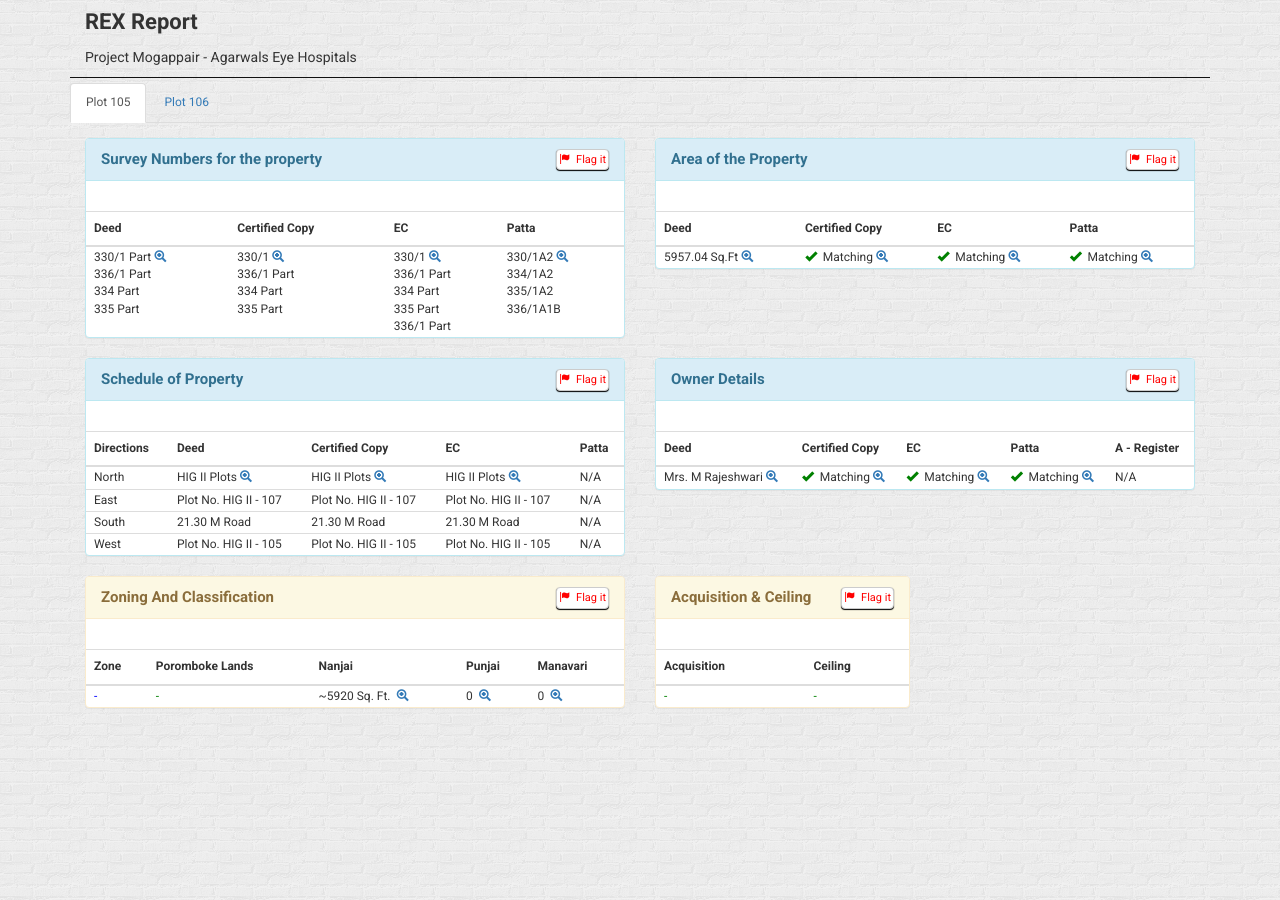
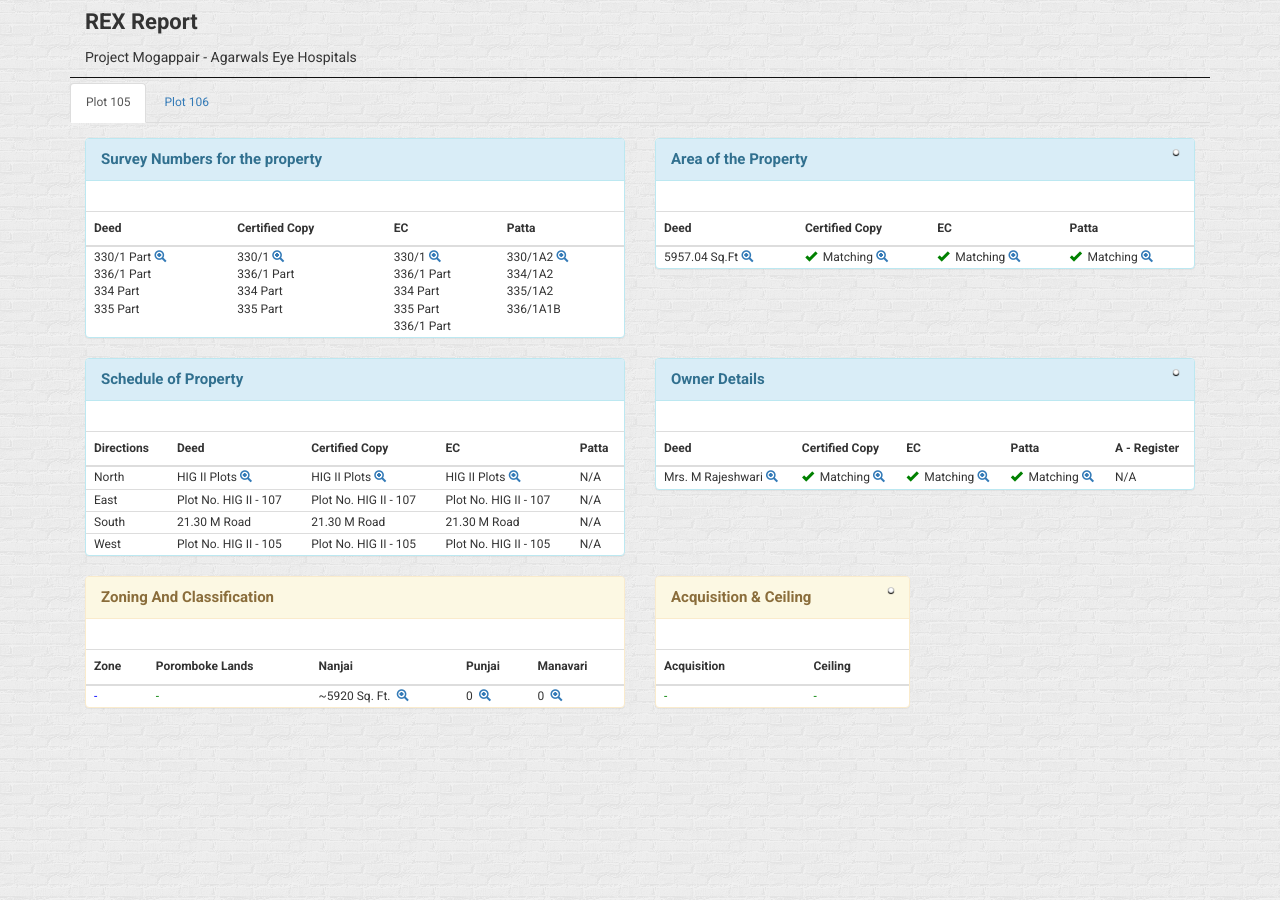
Before and after one commit to rohitdg/rohitdg.github.io, a Jekyll site: the page propreport_0.2/report_plot.html, which Jekyll copies as it is, in a window 1280 px wide. Built offline with Jekyll 4.4.1, drawn with Linux system fonts in a browser that asks for light colours; nearby versions of some CDN libraries; some web fonts are replaced; library files that are not in the unit come from our copies.

Commit message:
reposiveness bug

```diff
--- a/propreport_0.2/report_building.html
+++ b/propreport_0.2/report_building.html
@@ -141,31 +141,26 @@
             </div>
            <div class="col-md-12 collapse amenities_bills" id="property_tax">
               <object data="files/property tax.pdf" type="application/pdf" width="800px" height="600px">
-                  alt : <a href="https://www.dropbox.com/s/npl3whko31avmer/deed%20p.No%20105.pdf?dl=0">test.pdf</a>
               </object>
             </div>
 
             <div class="col-md-12 collapse amenities_bills" id="planning_permit">
               <object data="files/planning permit.pdf" type="application/pdf" width="800px" height="600px">
-                  alt : <a href="https://www.dropbox.com/s/en9q1dm94n36e7o/7%20-%20Planning%20Permit.jpg?dl=0">test.pdf</a>
               </object>
             </div>
 
             <div class="col-md-12 collapse amenities_bills" id="building_permission">
               <object data="files/building permit.pdf" type="application/pdf" width="800px" height="600px">
-                  alt : <a href="https://www.dropbox.com/s/w4iuxgafdbvpijn/Building%20permission.pdf?dl=0">test.pdf</a>
               </object>
             </div>
 
             <div class="col-md-12 collapse amenities_bills" id="CMDA_receipt">
               <object data="files/CMDA receipt.pdf" type="application/pdf" width="800px" height="600px">
-                  alt : <a href="https://www.dropbox.com/s/nbvokyulz2zileb/6%20-%20CMDA%20Receipt.pdf?dl=0">test.pdf</a>
               </object>
             </div>
 
             <div class="col-md-12 collapse amenities_bills" id="cc">
               <object data="files/cc.pdf" type="application/pdf" width="800px" height="600px">
-                  alt : <a href="https://www.dropbox.com/s/89k1jy0dof44mxn/CC%20-%20RAAJ%20TOWERS%20dt%2027.02.2015.jpg?dl=0">test.pdf</a>
               </object>
             </div>
           </div>
--- a/propreport_0.2/report_plot.html
+++ b/propreport_0.2/report_plot.html
@@ -49,7 +49,7 @@
             <div class="col-md-6">
               <div class="panel panel-info"  >
               <!-- Default panel contents -->
-              <div class="panel-heading">Survey Numbers for the property <button type="button" class="btn btn-default red_flag_button red_flag_button_propage"><span class="glyphicon glyphicon-flag" > </span> Flag it</button> </div>
+              <div class="panel-heading">Survey Numbers for the property <!-- <button type="button" class="btn btn-default red_flag_button red_flag_button_propage"><span class="glyphicon glyphicon-flag" > </span> Flag it</button> --> </div>
 
               <div class="panel-body"></div>
 
@@ -99,31 +99,29 @@
                   <tr class = "collapse" id = "surveynumbers_deed_105">
                     <td colspan=8>
                       <object data="files/deed_105.pdf" type="application/pdf" >
-                          alt : <a href="https://www.dropbox.com/s/4yy8kcymvl1iz1f/deed%20p.No%20105.pdf?dl=0">test.pdf</a>
+                        <embed data="files/deed_105.pdf" type="application/pdf" >
                       </object>
                     </td>
                   </tr>
 
                   <tr class = "collapse" id = "surveynumbers_cc_105">
                     <td colspan=8>
-                      <object data="files/cc_4002.pdf" type="application/pdf" width="500px" height="600px">
-                          alt : <a href="https://www.dropbox.com/s/ed3aejd9o5i22mp/cc_4001.pdf?dl=0"></a>
+                      <object data="files/cc_4002.pdf" type="application/pdf">
+                        <embed data="files/cc_4002.pdf" type="application/pdf">
                       </object>
                     </td>
                   </tr>
 
                   <tr class = "collapse" id = "surveynumbers_ec_105">
                     <td colspan=8>
-                      <object data="files/EC_105.pdf" type="application/pdf" width="500px" height="600px">
-                          alt : <a href="https://www.dropbox.com/s/1pqbrzo577wbgk2/EC_complete_105.pages?dl=0"></a>
+                      <object data="files/EC_105.pdf" type="application/pdf">
                       </object>
                     </td>
                   </tr>
 
                   <tr class = "collapse" id = "surveynumbers_patta_105">
                     <td colspan=8>
-                      <object data="files/patta.pdf" type="application/pdf" width="500px" height="600px">
-                          alt : <a href="https://www.dropbox.com/s/nb77jb9vrjjtxxs/patta.jpeg?dl=0"></a>
+                      <object data="files/patta.pdf" type="application/pdf">
                       </object>
                     </td>
                   </tr>
@@ -137,7 +135,7 @@
             <div class="col-md-6">
               <div class="panel panel-info" >
               <!-- Default panel contents -->
-                <div class="panel-heading">Area of the Property <button type="button" class="btn btn-default red_flag_button red_flag_button_propage"><span class="glyphicon glyphicon-flag" > </span> Flag it</button> </div>
+                <div class="panel-heading">Area of the Property <button type="button" class="btn btn-default red_flag_button red_flag_button_propage"><!-- <span class="glyphicon glyphicon-flag" > </span> Flag it</button> --> </div>
                 <div class="panel-body">
                 </div>
 
@@ -222,7 +217,7 @@
             <div class="col-md-6" id="schedule_div">
               <div class=" panel panel-info" >
             <!-- Default panel contents -->
-              <div class="panel-heading">Schedule of Property <button type="button" class="btn btn-default red_flag_button red_flag_button_propage"><span class="glyphicon glyphicon-flag" > </span> Flag it</button> </div>
+              <div class="panel-heading">Schedule of Property <!-- <button type="button" class="btn btn-default red_flag_button red_flag_button_propage"><span class="glyphicon glyphicon-flag" > </span> Flag it</button> --> </div>
               <div class="panel-body">
               </div>
 
@@ -325,7 +318,7 @@
             <div class="col-md-6">
               <div class="panel panel-info" >
               <!-- Default panel contents -->
-                <div class="panel-heading">Owner Details <button type="button" class="btn btn-default red_flag_button red_flag_button_propage"><span class="glyphicon glyphicon-flag" > </span> Flag it</button> </div>
+                <div class="panel-heading">Owner Details <button type="button" class="btn btn-default red_flag_button red_flag_button_propage"><!-- <span class="glyphicon glyphicon-flag" > </span> Flag it</button> --> </div>
                 <div class="panel-body">
                 </div>
 
@@ -417,7 +407,7 @@
             <div class="col-md-6" id="schedule_div">
               <div class="panel panel-warning" >
               <!-- Default panel contents -->
-                <div class="panel-heading">Zoning And Classification <button type="button" class="btn btn-default red_flag_button red_flag_button_propage"><span class="glyphicon glyphicon-flag" > </span> Flag it</button>  </div>
+                <div class="panel-heading">Zoning And Classification <!-- <button type="button" class="btn btn-default red_flag_button red_flag_button_propage"><span class="glyphicon glyphicon-flag" > </span> Flag it</button> -->  </div>
                 <div class="panel-body">
                 </div>
 
@@ -510,7 +497,7 @@
             <div class="col-md-3" >
               <div class="panel panel-warning" >
               <!-- Default panel contents -->
-                <div class="panel-heading">Acquisition & Ceiling <button type="button" class="btn btn-default red_flag_button red_flag_button_propage"><span class="glyphicon glyphicon-flag" > </span> Flag it</button> </div>
+                <div class="panel-heading">Acquisition & Ceiling <button type="button" class="btn btn-default red_flag_button red_flag_button_propage"><!-- <span class="glyphicon glyphicon-flag" > </span> Flag it</button> --> </div>
                 <div class="panel-body">
                 </div>
 
@@ -548,7 +535,7 @@
             <div class="col-md-6">
               <div class="panel panel-info"  >
               <!-- Default panel contents -->
-              <div class="panel-heading">Survey Numbers for the property <button type="button" class="btn btn-default red_flag_button red_flag_button_propage"><span class="glyphicon glyphicon-flag" > </span> Flag it</button> </div>
+              <div class="panel-heading">Survey Numbers for the property <!-- <button type="button" class="btn btn-default red_flag_button red_flag_button_propage"><span class="glyphicon glyphicon-flag" > </span> Flag it</button> --> </div>
 
               <div class="panel-body"></div>
 
@@ -598,31 +585,31 @@
                   <tr class = "collapse" id = "surveynumbers_deed_106">
                     <td colspan=8>
                       <object data="files/deed_106.pdf" type="application/pdf" >
-                          alt : <a href="https://www.dropbox.com/s/4yy8kcymvl1iz1f/deed%20p.No%20105.pdf?dl=0">test.pdf</a>
+                        <object data="files/deed_106.pdf" type="application/pdf" >
                       </object>
                     </td>
                   </tr>
 
                   <tr class = "collapse" id = "surveynumbers_cc_106">
                     <td colspan=8>
-                      <object data="files/cc_4002.pdf" type="application/pdf" width="500px" height="600px">
-                          alt : <a href="https://www.dropbox.com/s/ed3aejd9o5i22mp/cc_4001.pdf?dl=0"></a>
+                      <object data="files/cc_4002.pdf" type="application/pdf">
+                        <object data="files/cc_4002.pdf" type="application/pdf">
                       </object>
                     </td>
                   </tr>
 
                   <tr class = "collapse" id = "surveynumbers_ec_106">
                     <td colspan=8>
-                      <object data="files/EC_106.pdf" type="application/pdf" width="500px" height="600px">
-                          alt : <a href="https://www.dropbox.com/s/1pqbrzo577wbgk2/EC_complete_106.pages?dl=0"></a>
+                      <object data="files/EC_106.pdf" type="application/pdf">
+                        <object data="files/EC_106.pdf" type="application/pdf">
                       </object>
                     </td>
                   </tr>
 
                   <tr class = "collapse" id = "surveynumbers_patta_106">
                     <td colspan=8>
-                      <object data="files/patta.pdf" type="application/pdf" width="500px" height="600px">
-                          alt : <a href="https://www.dropbox.com/s/nb77jb9vrjjtxxs/patta.jpeg?dl=0"></a>
+                      <object data="files/patta.pdf" type="application/pdf">
+                        <embed data="files/patta.pdf" type="application/pdf">
                       </object>
                     </td>
                   </tr>
@@ -636,7 +623,7 @@
             <div class="col-md-6">
               <div class="panel panel-info" >
               <!-- Default panel contents -->
-                <div class="panel-heading">Area of the Property <button type="button" class="btn btn-default red_flag_button red_flag_button_propage"><span class="glyphicon glyphicon-flag" > </span> Flag it</button> </div>
+                <div class="panel-heading">Area of the Property <button type="button" class="btn btn-default red_flag_button red_flag_button_propage"><!-- <span class="glyphicon glyphicon-flag" > </span> Flag it</button> --> </div>
                 <div class="panel-body">
                 </div>
 
@@ -721,7 +705,7 @@
             <div class="col-md-6" id="schedule_div">
               <div class=" panel panel-info" >
             <!-- Default panel contents -->
-              <div class="panel-heading">Schedule of Property <button type="button" class="btn btn-default red_flag_button red_flag_button_propage"><span class="glyphicon glyphicon-flag" > </span> Flag it</button> </div>
+              <div class="panel-heading">Schedule of Property <!-- <button type="button" class="btn btn-default red_flag_button red_flag_button_propage"><span class="glyphicon glyphicon-flag" > </span> Flag it</button> --> </div>
               <div class="panel-body">
               </div>
 
@@ -799,7 +781,7 @@
             <div class="col-md-6">
               <div class="panel panel-info" >
               <!-- Default panel contents -->
-                <div class="panel-heading">Owner Details <button type="button" class="btn btn-default red_flag_button red_flag_button_propage"><span class="glyphicon glyphicon-flag" > </span> Flag it</button> </div>
+                <div class="panel-heading">Owner Details <!-- <button type="button" class="btn btn-default red_flag_button red_flag_button_propage"><span class="glyphicon glyphicon-flag" > </span> Flag it</button> --> </div>
                 <div class="panel-body">
                 </div>
 
@@ -891,7 +870,7 @@
             <div class="col-md-6" id="schedule_div">
               <div class="panel panel-warning" >
               <!-- Default panel contents -->
-                <div class="panel-heading">Zoning And Classification <button type="button" class="btn btn-default red_flag_button red_flag_button_propage"><span class="glyphicon glyphicon-flag" > </span> Flag it</button>  </div>
+                <div class="panel-heading">Zoning And Classification <!-- <button type="button" class="btn btn-default red_flag_button red_flag_button_propage"><span class="glyphicon glyphicon-flag" > </span> Flag it</button> -->  </div>
                 <div class="panel-body">
                 </div>
 
@@ -968,7 +945,7 @@
             <div class="col-md-3" >
               <div class="panel panel-warning" >
               <!-- Default panel contents -->
-                <div class="panel-heading">Acquisition & Ceiling <button type="button" class="btn btn-default red_flag_button red_flag_button_propage"><span class="glyphicon glyphicon-flag" > </span> Flag it</button> </div>
+                <div class="panel-heading">Acquisition & Ceiling <button type="button" class="btn btn-default red_flag_button red_flag_button_propage"><!-- <span class="glyphicon glyphicon-flag" > </span> Flag it</button> --> </div>
                 <div class="panel-body">
                 </div>
 
--- a/propreport_0.2/report_utilities.html
+++ b/propreport_0.2/report_utilities.html
@@ -61,7 +61,6 @@
 
                 <div class="col-md-12 collapse amenities_bills" id="elec_bill">
                   <object data="files/Electricity Bill.pdf" type="application/pdf" width="800px" height="600px">
-                      alt : <a href="https://www.dropbox.com/s/a9xrcdmetmu31bt/Electricity%20Bill.pdf?dl=0">test.pdf</a>
                   </object>
                 </div>
 
```
Also changed, not shown: other parts of propreport_0.2/report_plot.html (+9 -33 lines).
